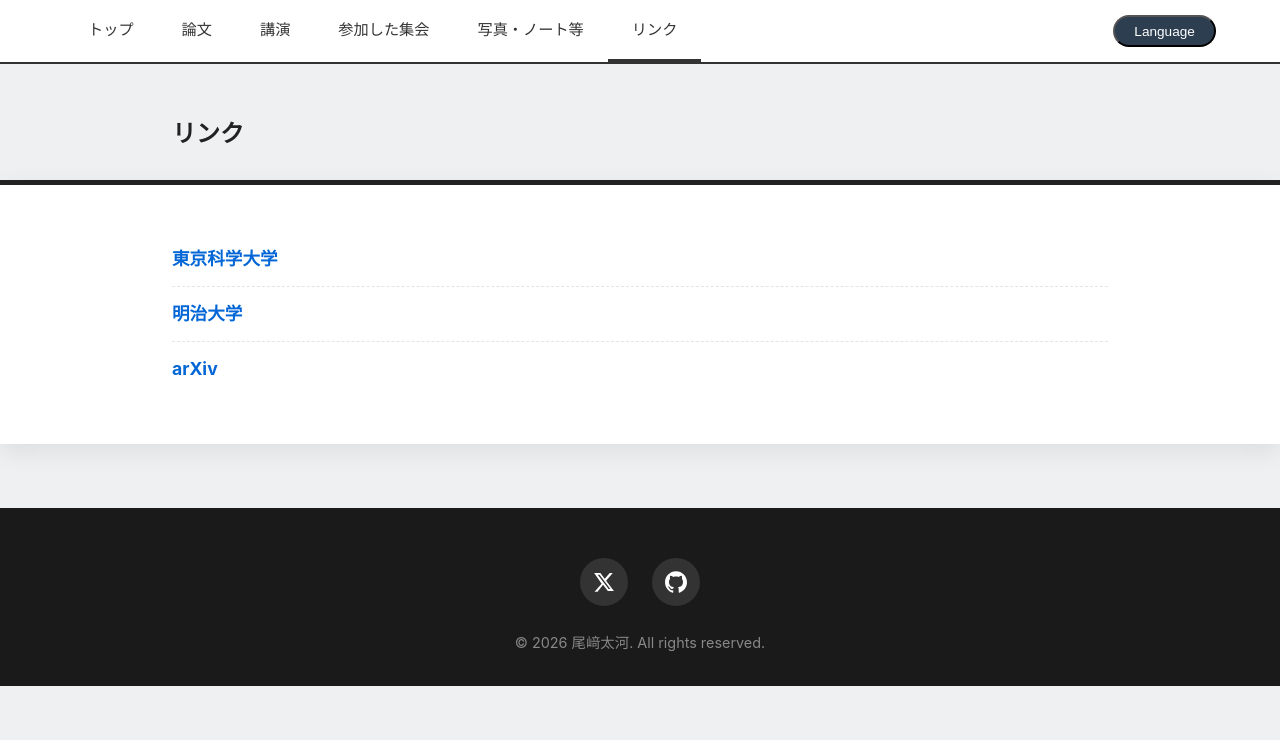
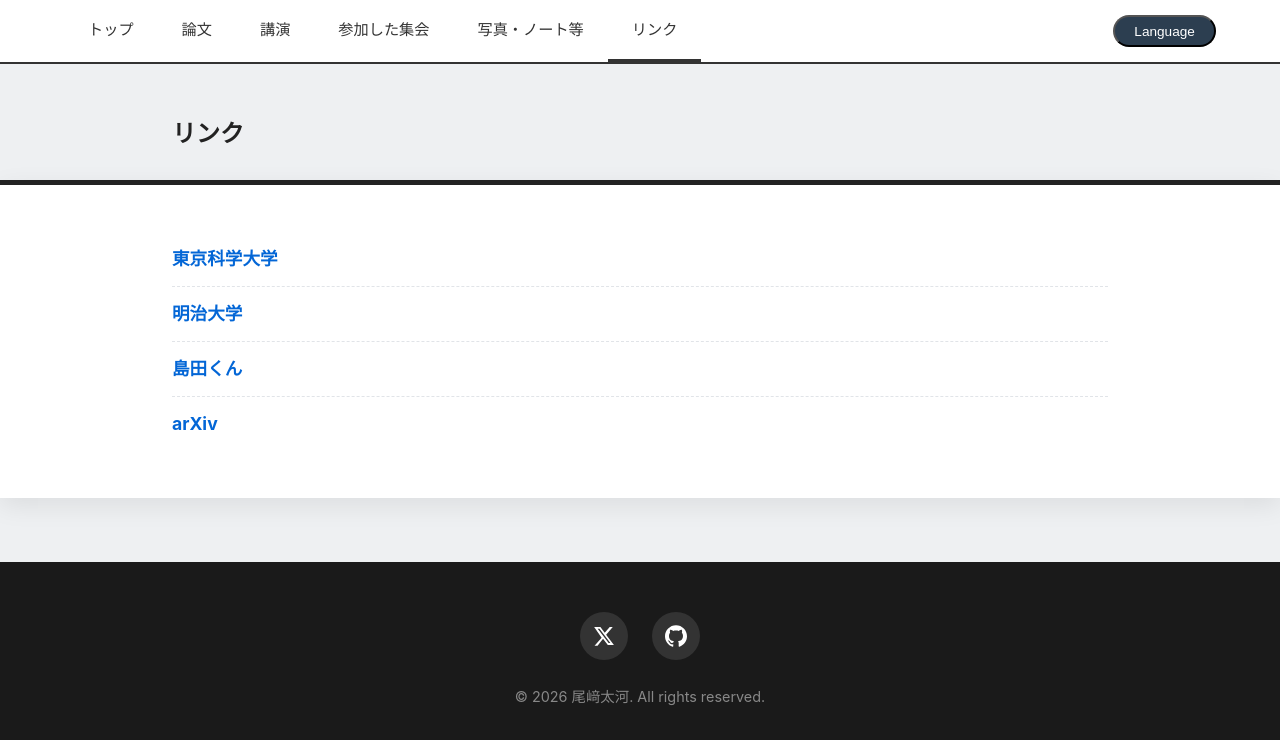
Before and after one commit to Varphiaaa/my-website_new, a Jekyll site: the page built from links.html, in a window 1280 px wide. Shown: the part 350-1090 px from the top of the page. Built offline with Jekyll 4.4.1, drawn with Linux system fonts in a browser that asks for light colours; before the commit the page ends 1036 px from its top, so only the background shows below that.

Commit message:
Update links.html

```diff
--- a/links.html
+++ b/links.html
@@ -24,6 +24,12 @@ title: リンク
         </a>
       </li>
       <li class="link-item">
+        <a href="https://five-category.github.io/" target="_blank">
+          <span class="lang-ja">島田くん</span>
+          <span class="lang-en">Kanau Shimada</span>
+        </a>
+      </li>
+      <li class="link-item">
         <!-- 英語でも同じ表記のものは span で分ける必要はありません -->
         <a href="https://arxiv.org/" target="_blank">arXiv</a>
       </li>
```
